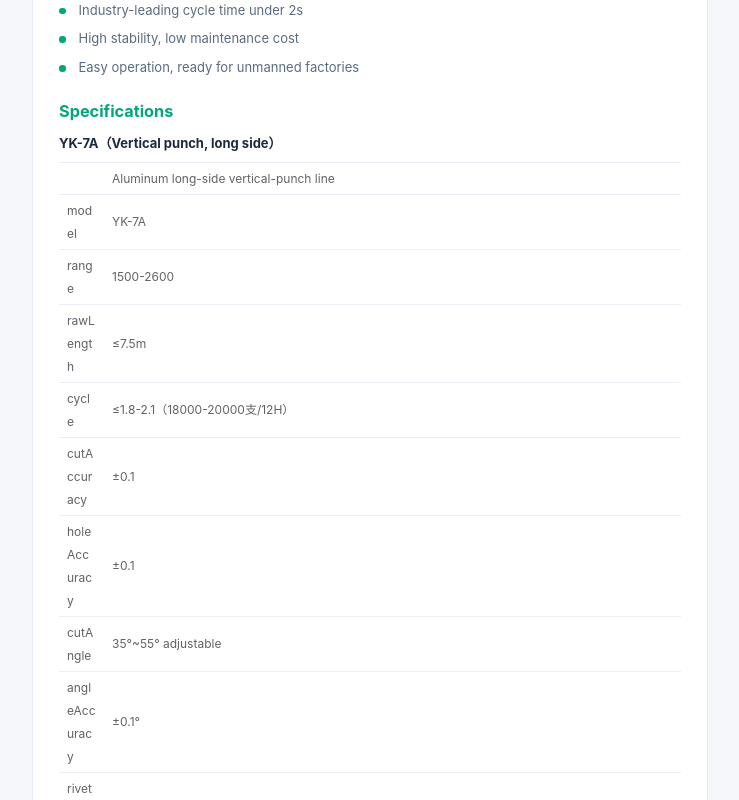
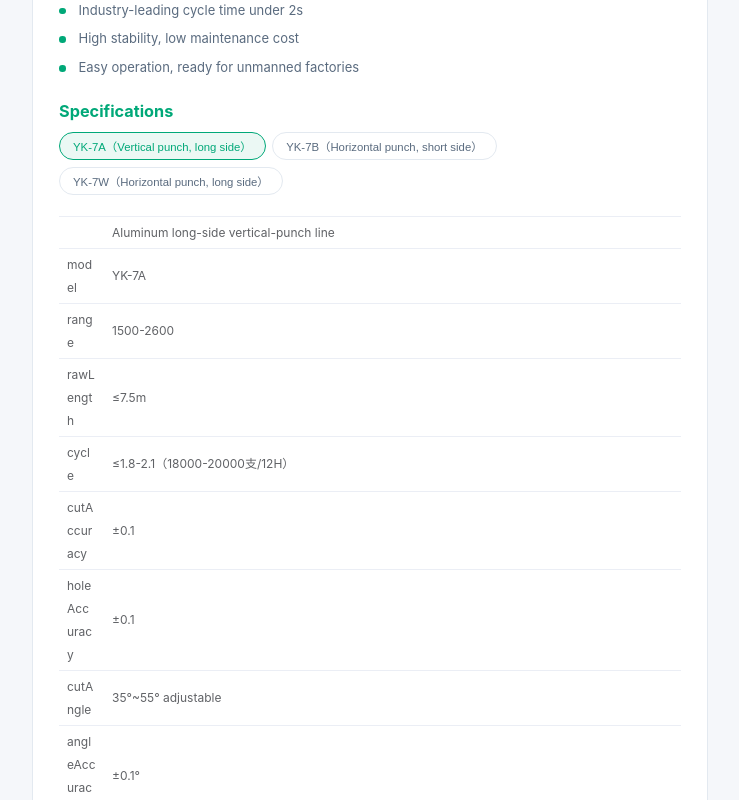
Before and after one commit to 20010811yu/web, a Vue app: page /products in a window 1280 px wide. Shown: the part 1000-1800 px from the top of the page, without its empty margins (400-1139 px from the left). Built offline with nearby package versions, Linux system fonts and the light colour scheme.

Commit message:
feat: 产品参数多型号改为子标签归类切换展示

```diff
--- a/src/views/Products.vue
+++ b/src/views/Products.vue
@@ -1,5 +1,5 @@
 <script setup>
-import { ref, computed } from 'vue'
+import { ref, computed, watch } from 'vue'
 import { useI18n } from 'vue-i18n'
 import PageHero from '../components/PageHero.vue'
 import { products } from '../data'
@@ -18,8 +18,11 @@ const advantages = () => {
 // 双语值取值：字符串原样，对象按当前语言
 const tv = (v) => (typeof v === 'string' ? v : v[locale.value])
 const paramLabelOf = (k) => (paramLabels[k] ? paramLabels[k][locale.value] : k)
-// 当前产品的型号参数列表
+// 当前产品的型号列表与选中型号（切换产品线时重置为第一个型号）
 const models = computed(() => productParams[activeId.value] || [])
+const activeModel = ref(0)
+watch(activeId, () => { activeModel.value = 0 })
+const currentModel = computed(() => models.value[activeModel.value])
 const modelLabel = (m) => (typeof m.name === 'string' ? `${m.name}（${tv(m.sub)}）` : `${tv(m.name)}`)
 </script>
 
@@ -65,9 +68,18 @@ const modelLabel = (m) => (typeof m.name === 'string' ? `${m.name}（${tv(m.sub)
             </ul>
 
             <h3 class="sub">{{ t('products.params') }}</h3>
-            <div v-for="m in models" :key="modelLabel(m)" class="model-block">
-              <h4>{{ modelLabel(m) }}</h4>
-              <el-table :data="m.rows" class="params-table" size="small">
+            <div v-if="models.length > 1" class="model-tabs">
+              <button
+                v-for="(m, i) in models"
+                :key="modelLabel(m)"
+                type="button"
+                class="model-tab"
+                :class="{ active: activeModel === i }"
+                @click="activeModel = i"
+              >{{ modelLabel(m) }}</button>
+            </div>
+            <div v-if="currentModel" class="model-block">
+              <el-table :data="currentModel.rows" class="params-table" size="small">
                 <el-table-column width="45%">
                   <template #default="{ row }">{{ paramLabelOf(row.k) }}</template>
                 </el-table-column>
@@ -156,6 +168,28 @@ const modelLabel = (m) => (typeof m.name === 'string' ? `${m.name}（${tv(m.sub)
   background: var(--color-primary);
 }
 .params-table { margin-bottom: var(--space-5); }
+.model-tabs {
+  display: flex;
+  flex-wrap: wrap;
+  gap: var(--space-2);
+  margin-bottom: var(--space-4);
+}
+.model-tab {
+  background: transparent;
+  border: 1px solid var(--color-line);
+  color: var(--color-text-dim);
+  font-size: var(--font-sm);
+  padding: 0.4rem 1rem;
+  border-radius: 2rem;
+  cursor: pointer;
+  transition: all 0.2s;
+}
+.model-tab:hover { color: var(--color-text); border-color: var(--color-primary); }
+.model-tab.active {
+  color: var(--color-primary);
+  border-color: var(--color-primary);
+  background: rgba(0, 168, 120, 0.08);
+}
 .inquire-btn {
   display: inline-block;
   color: #04120c;
```
Also changed, not shown: memory-bank/activeContext.md (+3 -3 lines), .zcode/plans/plan-sess_5ebf984d-23f8-4482-aa0d-9da192c00f74.md.
